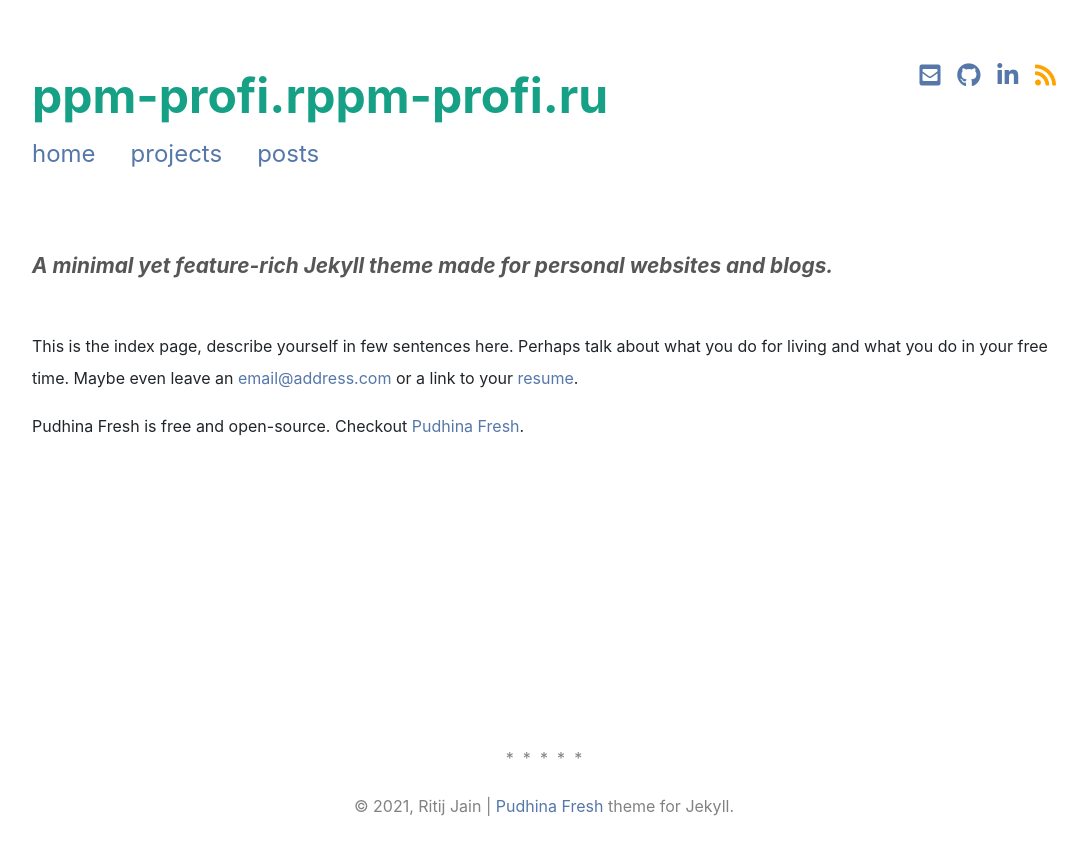
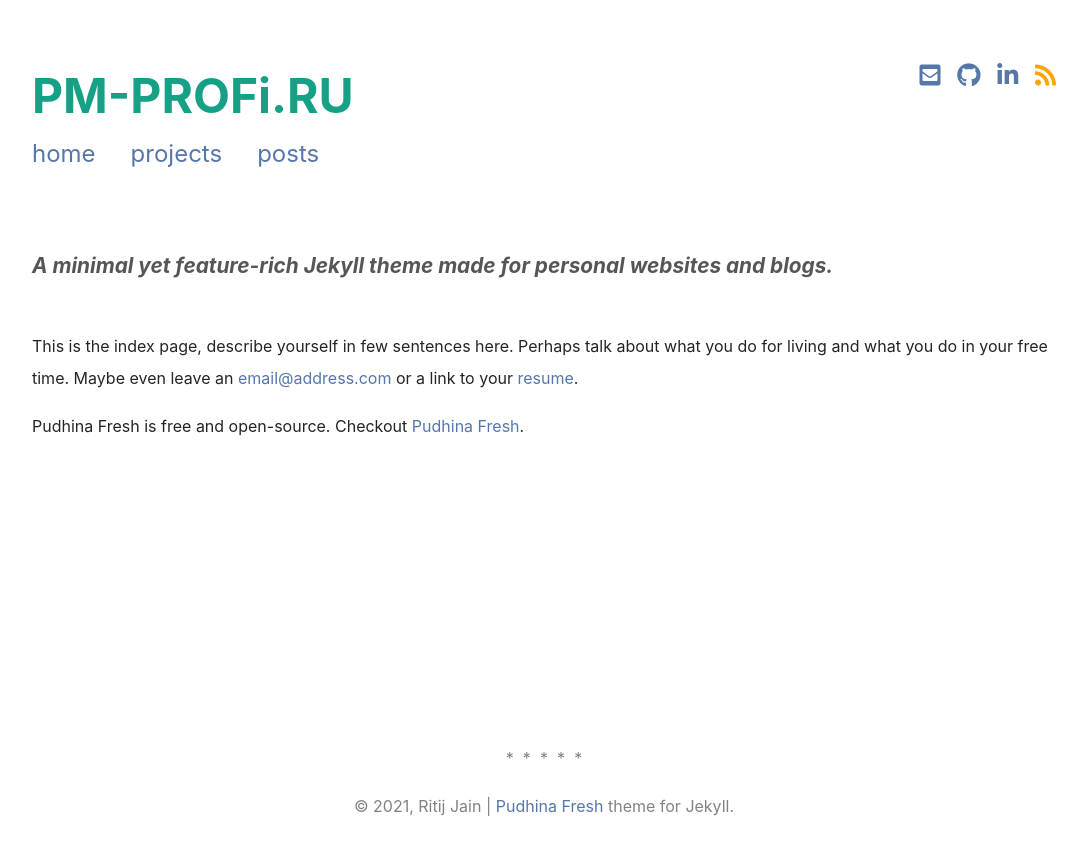
Before and after one commit to RedShadow-play/pm-profiru-82335, a Jekyll site: the page built from index.md, in a window 1280 px wide. Shown: the top 855 px of the page, without its empty margins (96-1183 px from the left). Built offline with Jekyll 4.4.1, drawn with Linux system fonts in a browser that asks for light colours; nearby versions of some CDN libraries; a style sheet for code colours, icons or effects is not loaded.

Commit message:
_config.yml: changed

```diff
--- a/_config.yml
+++ b/_config.yml
@@ -1,4 +1,4 @@
-title: ppm-profi.rppm-profi.ru
+title: PM-PROFi.RU
 short_logo: PF.
 description: |
   A minimal yet feature-rich Jekyll theme made for personal websites and blogs.
```
